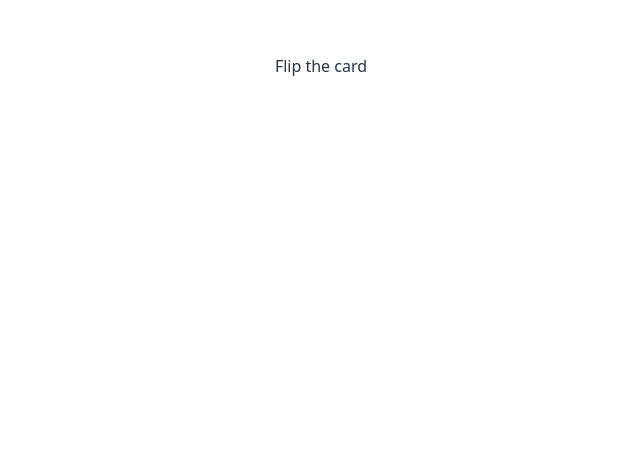
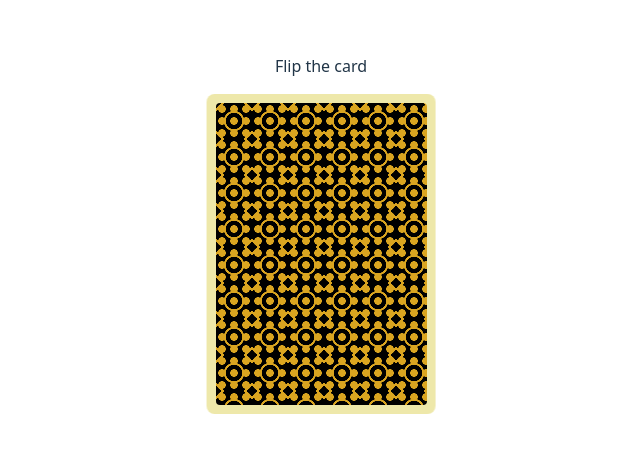
Before and after one commit to Andy-Castle/SvelteTutorialBasicAdvanced, a Svelte app: page / in a window 1280 px wide. Shown: the part 166-618 px from the top of the page, without its empty margins (319-959 px from the left). Built offline with nearby package versions, Linux system fonts and the light colour scheme.

Commit message:
The Style Directive, aqui se vio como podemos usar style para colocar atributos ya que en si svelte es html, pero tiene un problema es que podemos a llegar a tener demasiados estilos, por ende en mejor usar la directive style:

```diff
--- a/src/App.svelte
+++ b/src/App.svelte
@@ -31,9 +31,10 @@
   // import GroupInputs from "./Basic Svelte/Bindings/GroupInputs.svelte";
   // import SelectMultiple from "./Basic Svelte/Bindings/SelectMultiple.svelte";
   // import TextareaInputs from "./Basic Svelte/Bindings/TextareaInputs.svelte";
-  import TheClassAttribute from "./Basic Svelte/ClassesAndStyles/TheClassAttribute/TheClassAttribute.svelte";
+  // import TheClassAttribute from "./Basic Svelte/ClassesAndStyles/TheClassAttribute/TheClassAttribute.svelte";
+  import TheStyleDirective from "./Basic Svelte/ClassesAndStyles/TheStyleDirective/TheStyleDirective.svelte";
 </script>
 
 <main>
-<TheClassAttribute/>
+<TheStyleDirective/>
 </main>
--- /dev/null
+++ b/src/Basic Svelte/ClassesAndStyles/TheStyleDirective/TheStyleDirective.svelte
@@ -0,0 +1,106 @@
+<script>
+	let flipped = $state(false);
+</script>
+<!-- Como con class, tambien puedes escribir tu en linea style
+ atributos literalmente, porque svelte en realidad es
+ solo html con fragmentos mas elegantes -->
+
+<div class="container">
+	Flip the card
+	<!-- <button
+    class="card"
+		style="transform: {flipped ? 'rotateY(0)': ''}; --bg-2: black; --bg-3:goldenrod"
+		onclick={() => flipped = !flipped}
+	> -->
+    <!-- Cunado hay muchos estilos, puede ser un poco moles, se puede
+     arreglar usando el style: directiva -->
+    <button
+    class="card"
+    style:transform={flipped ? 'rotateY(0)': ''}
+    style:--bg-1="palegoldenrod"
+    style:--bg-2="black"
+    style:--bg-3="goldenrod"
+    onclick={() => flipped = !flipped}
+    >
+		<div class="front">
+			<span class="symbol">♠</span>
+		</div>
+		<div class="back">
+			<div class="pattern"></div>
+		</div>
+	</button>
+</div>
+
+<style>
+	.container {
+		display: flex;
+		flex-direction: column;
+		gap: 1em;
+		height: 100%;
+		align-items: center;
+		justify-content: center;
+		perspective: 100vh;
+	}
+
+	.card {
+		position: relative;
+		aspect-ratio: 2.5 / 3.5;
+		font-size: min(1vh, 0.25rem);
+		height: 80em;
+		background: var(--bg-1);
+		border-radius: 2em;
+		transform: rotateY(180deg);
+		transition: transform 0.4s;
+		transform-style: preserve-3d;
+		padding: 0;
+		user-select: none;
+		cursor: pointer;
+	}
+
+	.card.flipped {
+		transform: rotateY(0);
+	}
+
+	.front, .back {
+		display: flex;
+		align-items: center;
+		justify-content: center;
+		position: absolute;
+		width: 100%;
+		height: 100%;
+		left: 0;
+		top: 0;
+		backface-visibility: hidden;
+		border-radius: 2em;
+		border: 1px solid var(--fg-2);
+		box-sizing: border-box;
+		padding: 2em;
+	}
+
+	.front {
+		background: url(./svelte-logo.svg) no-repeat 5em 5em, url(./svelte-logo.svg) no-repeat calc(100% - 5em) calc(100% - 5em);
+		background-size: 8em 8em, 8em 8em;
+	}
+
+	.back {
+		transform: rotateY(180deg);
+	}
+
+	.symbol {
+		font-size: 30em;
+		color: var(--fg-1);
+	}
+
+	.pattern {
+		width: 100%;
+		height: 100%;
+		background-color: var(--bg-2);
+		/* pattern from https://projects.verou.me/css3patterns/#marrakesh */
+		background-image:
+		radial-gradient(var(--bg-3) 0.9em, transparent 1em),
+		repeating-radial-gradient(var(--bg-3) 0, var(--bg-3) 0.4em, transparent 0.5em, transparent 2em, var(--bg-3) 2.1em, var(--bg-3) 2.5em, transparent 2.6em, transparent 5em);
+		background-size: 3em 3em, 9em 9em;
+		background-position: 0 0;
+		border-radius: 1em;
+	}
+</style>
```
Also changed, not shown: src/Basic Svelte/ClassesAndStyles/TheStyleDirective/svelte-logo.svg (added).
